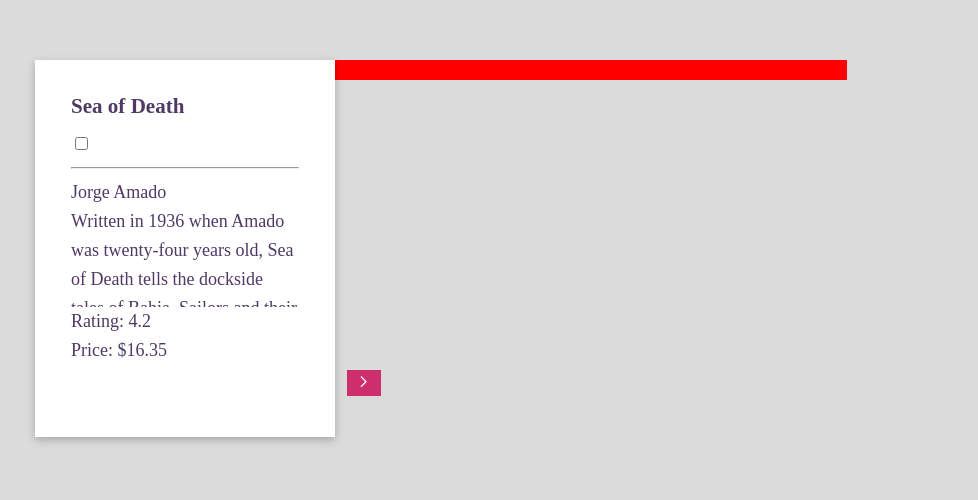
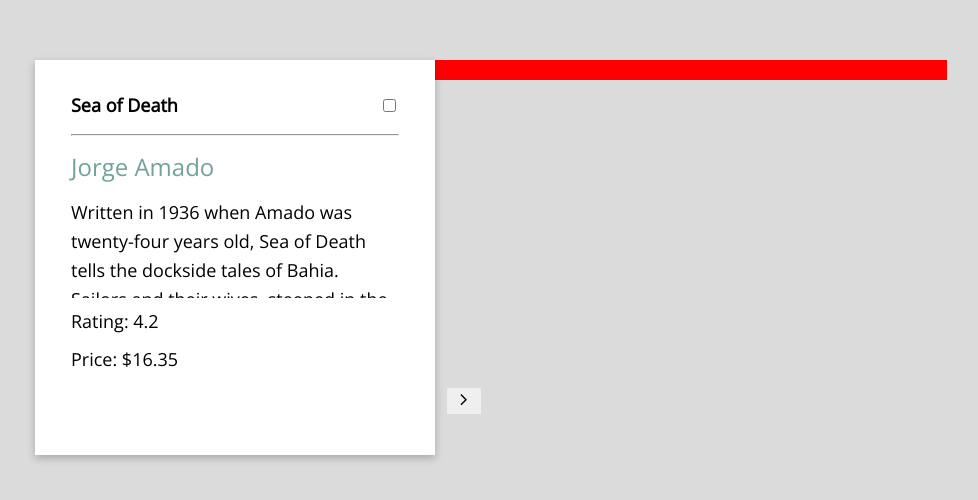
Before and after one commit to GLDGN98/BookWishlist, a React (Create React App) app: page / in a window 1280 px wide. Shown: the part 140-640 px from the top of the page, without its empty margins (93-1071 px from the left). Built offline with nearby package versions, Linux system fonts and the light colour scheme.

Commit message:
changed basic styling

```diff
--- a/src/assets/styles/basics/_base.scss
+++ b/src/assets/styles/basics/_base.scss
@@ -3,15 +3,15 @@
 }
 
 ::selection {
-    background-color: $clr1;
+    background-color: black;
     color: $clr6;
 }
 
 html {
     font-family: montserrat;
     line-height: 1.6;
-    color: $clr2;
     background-color: #dbdbdb;
+    font-family: Open-Sans;
 }
 
 body {
@@ -27,7 +27,7 @@ h3,
 h4,
 h5,
 h6 {
-    font-family: caveat;
+    font-family: Open-Sans;
     margin: 0 0 0.6em;
     line-height: 1;
 }
--- a/src/assets/styles/basics/_forms.scss
+++ b/src/assets/styles/basics/_forms.scss
@@ -1,25 +1,23 @@
 button {
-    border:0;
-    background-color: $clr1;
-    color:whitesmoke;
+    border: 0;
     padding: 5px 10px;
     margin: 5px;
     cursor: pointer;
 }
 
-form > * {
+form>* {
     display: block;
     width: 200px;
     margin: 10px 0px;
 }
 
 .btn-link {
-    border:0;
+    border: 0;
     background-color: transparent;
     text-decoration: underline;
     transition: .5s;
 }
+
 .btn-link:hover {
-    background-color: $clr1;
     transform: scale(1.1);
 }
--- a/src/assets/styles/cmps/_book-list.scss
+++ b/src/assets/styles/cmps/_book-list.scss
@@ -1,5 +1,5 @@
 .book-list {
-    max-width: 300px;
+    max-width: 400px;
     position: relative;
     background-color: #fff;
     box-shadow: rgba(0, 0, 0, 0.24) 0px 3px 8px;
--- a/src/assets/styles/cmps/_book-preview.scss
+++ b/src/assets/styles/cmps/_book-preview.scss
@@ -4,4 +4,20 @@
         max-height: 100px;
 
     }
+
+    .book-auth {
+        color: #75a19d;
+        font-size: rem(24px);
+    }
+
+    .book-header {
+        display: flex;
+        justify-content: space-between;
+        align-items: flex-start;
+    }
+
+    p {
+        margin: 0.5em 0;
+    }
+
 }
--- a/src/assets/styles/setup/_typography.scss
+++ b/src/assets/styles/setup/_typography.scss
@@ -2,7 +2,8 @@
     // font-family: caveat;
     // src: url(../../fonts/Caveat/Caveat-Regular.ttf);
 }
+
 @font-face {
-    // font-family: montserrat;
-    // src: url(../../fonts/Montserrat/Montserrat-Regular.ttf);
+    font-family: Open-Sans;
+    src: url('../../fonts/OpenSans-Regular.ttf');
 }
--- a/src/cmps/book-preview.jsx
+++ b/src/cmps/book-preview.jsx
@@ -15,14 +15,14 @@ export const BookPreview = ({ book }) => {
   if (!book) return <h1>Loading...</h1>
   return (
     <div className="book-preview">
-      <div>
-        <h3>{book.title}</h3>
+      <div className="book-header">
+        <h4>{book.title}</h4>
         <input type="checkbox" name="isWished" id="wish-book" defaultChecked={isChecked} onChange={handleWishBook} />
       </div>
 
       <hr />
 
-      <p>{book.author}</p>
+      <p className="book-auth">{book.author}</p>
       <p className="book-desc">{book.description}</p>
       <p>Rating: {book.rating}</p>
       <p>Price: ${book.price}</p>
```
Also changed, not shown: src/assets/fonts/OpenSans-Regular.ttf (added).
